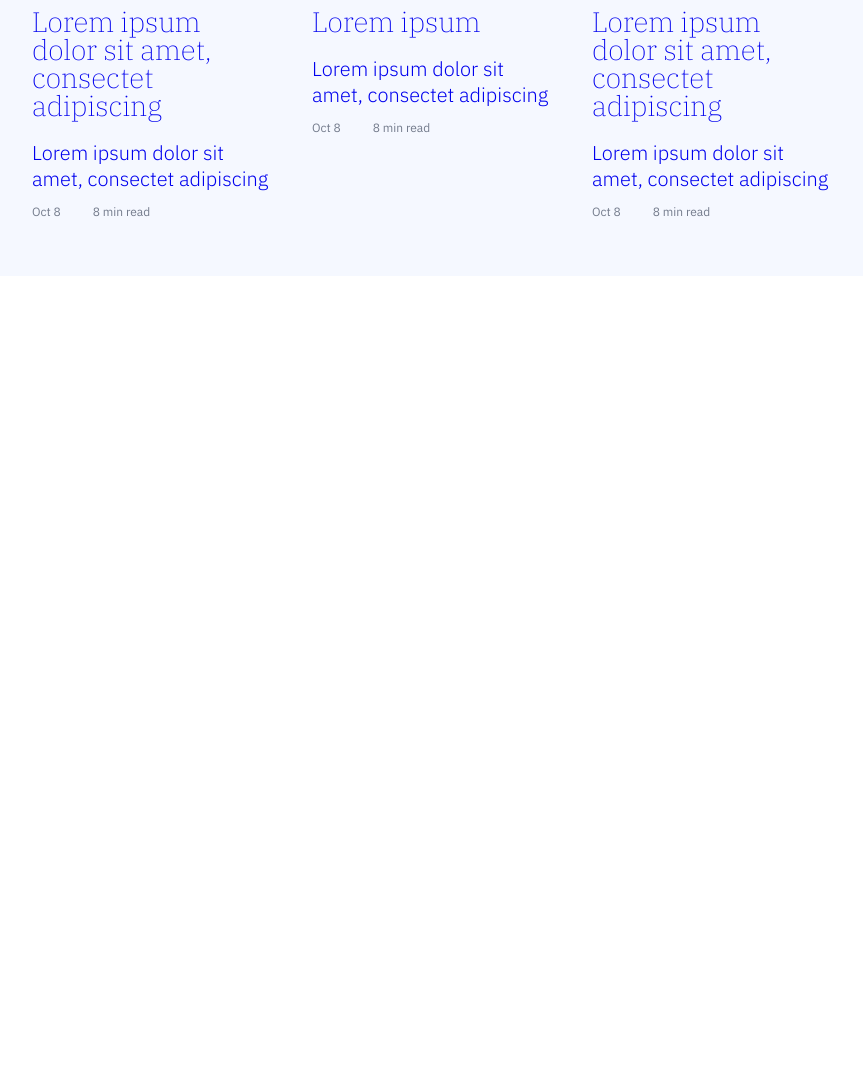
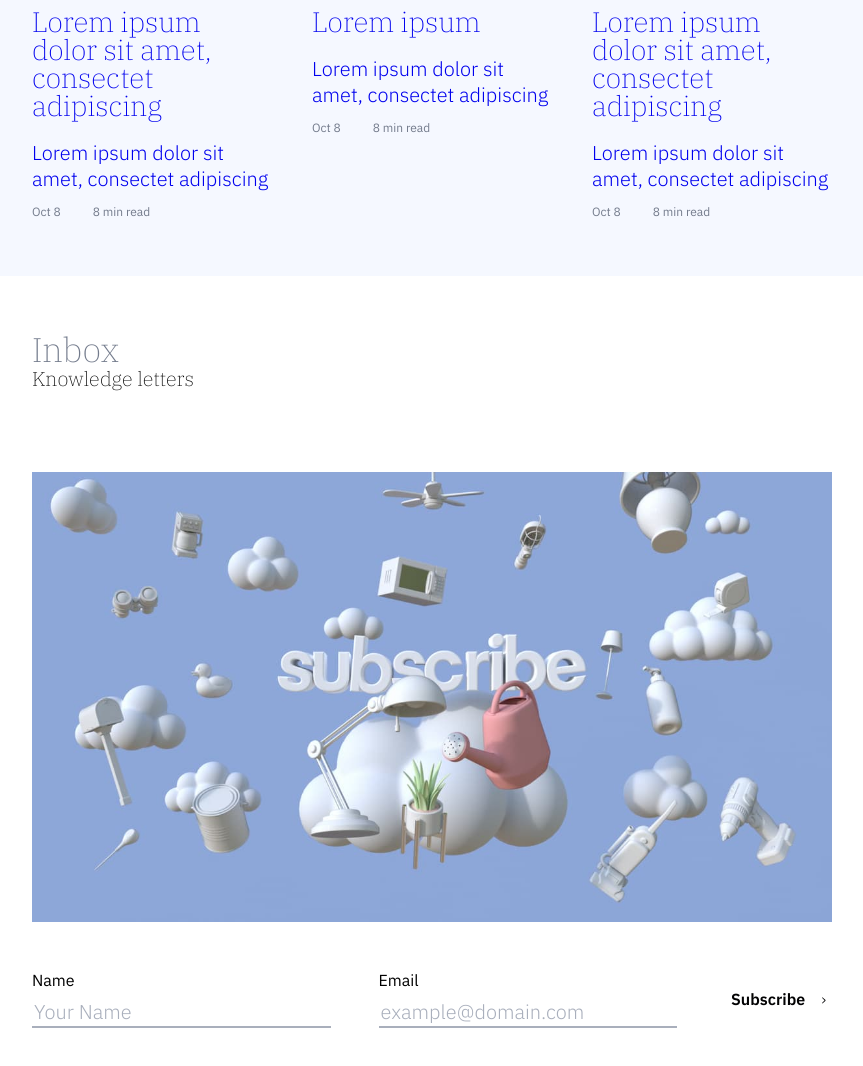
Before and after one commit to itsmacr8/acme-blog, a website built with Vite: page index.html in a window 1280 px wide. Shown: the part 1904-2970 px from the top of the page, without its empty margins (208-1071 px from the left). Before the commit the page ends 2204 px from the top, so only its background shows below. Built offline with nearby package versions, Linux system fonts and the light colour scheme.

Commit message:
Add newsletter section

```diff
--- a/index.html
+++ b/index.html
@@ -81,6 +81,27 @@
       </div>
     </div>
   </section>
+
+  <section class="cta">
+    <div class="container">
+      <header>
+        <h2 class="section-title">Inbox</h2>
+        <p class="section-subtitle">Knowledge letters</p>
+      </header>
+      <img class="xl-space" src="./assets/newsletter.jpg" alt="floating items">
+      <form class="form">
+        <div class="form__group">
+          <label for="name">Name</label>
+          <input type="text" id="name" name="name" placeholder="Your Name" required>
+        </div>
+        <div class="form__group">
+          <label for="email">Email</label>
+          <input type="email" id="email" name="email" placeholder="example@domain.com" required>
+        </div>
+        <button class="btn" type="submit">Subscribe</button>
+      </form>
+    </div>
+  </section>
   <script type="module" src="/src/main.ts"></script>
 </body>
 </html>
--- /dev/null
+++ b/src/sass/components/_form.scss
@@ -0,0 +1,44 @@
+.form {
+    margin-top: 3rem;
+    display: flex;
+    flex-direction: column;
+    gap: 3rem;
+
+    @include respond(tab-port) {
+        flex-direction: row;
+    }
+
+    &__group {
+        flex: 1 1 100%;
+    }
+
+    input {
+        border: 0;
+        border-bottom: 2px solid var(--gray-300);
+        width: 100%;
+
+        &:focus {
+            border-color: var(--primary-400);
+            border-width: 4px;
+        }
+        &::placeholder {
+            color: var(--gray-300);
+            /* By default, opacity is less than 1 in placeholder text. */
+            opacity: 1;
+        }
+    }
+
+    label {
+        display: block;
+        margin-bottom: 0.5em;
+        font-size: var(--fs-300);
+        font-weight: var(--fw-400);
+    }
+
+    button {
+        align-self: flex-start;
+        @include respond(tab-port) {
+            align-self: center;
+        }
+    }
+}
--- a/src/sass/main.scss
+++ b/src/sass/main.scss
@@ -7,5 +7,6 @@
 @import './layout/flex';
 @import './components/menu';
 @import './components/button';
+@import './components/form';
 @import './components/card';
 @import './pages/index';
```
Also changed, not shown: public/assets/newsletter.jpg (added).
